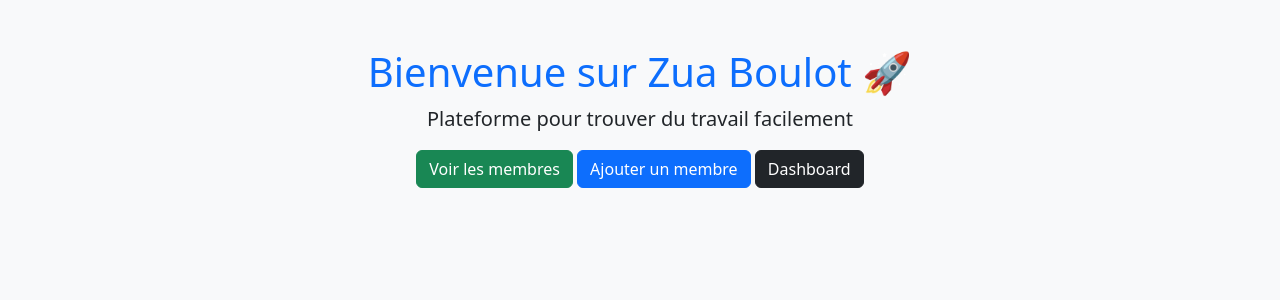
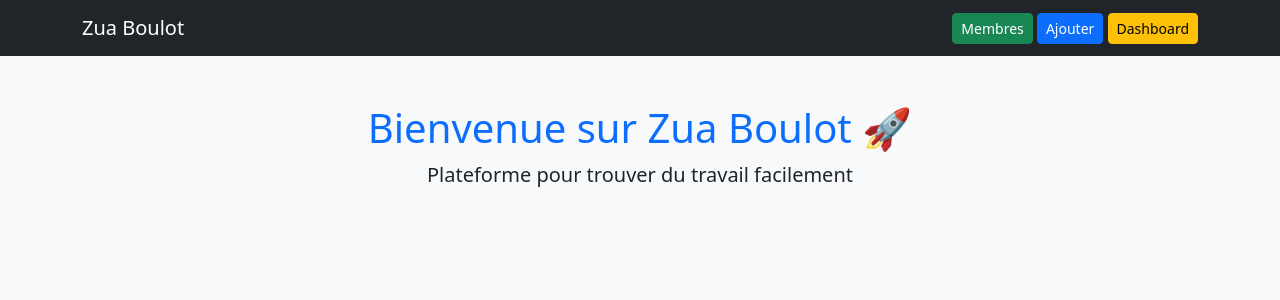
Before and after one commit to Dieumercipaku/zua-boulot-officiel, a Django app: page / in a window 1280 px wide. Shown: the top 300 px of the page. Run offline with Django 5.2, Linux system fonts and the light colour scheme.

Commit message:
add base template with navbar

```diff
--- a/membres/templates/base.html
+++ b/membres/templates/base.html
@@ -1,37 +1,29 @@
 <!DOCTYPE html>
 <html>
 <head>
-    <title>Zua Boulot ASBL</title>
-
-    <!-- Bootstrap -->
-    <link href="https://cdn.jsdelivr.net/npm/bootstrap@5.3.3/dist/css/bootstrap.min.css" rel="stylesheet">
+    <title>Zua Boulot</title>
+    <link href="https://cdn.jsdelivr.net/npm/bootstrap@5.3.0/dist/css/bootstrap.min.css" rel="stylesheet">
 </head>
-
 <body class="bg-light">
 
-<nav class="navbar navbar-expand-lg navbar-dark bg-primary">
-  <div class="container">
-    <a class="navbar-brand" href="/">Zua Boulot ASBL</a>
+<!-- 🔥 MENU / HEADER -->
+<nav class="navbar navbar-expand-lg navbar-dark bg-dark">
+    <div class="container">
+        <a class="navbar-brand" href="/">Zua Boulot</a>
 
-    <div class="navbar-nav">
-      <a class="nav-link text-white" href="/">Accueil</a>
-      <a class="nav-link text-white" href="/membres/">Membres</a>
-      <a class="nav-link text-white" href="/ajouter/">Ajouter</a>
+        <div>
+            <a href="/membres/" class="btn btn-success btn-sm">Membres</a>
+            <a href="/ajouter/" class="btn btn-primary btn-sm">Ajouter</a>
+            <a href="/dashboard/" class="btn btn-warning btn-sm">Dashboard</a>
+        </div>
     </div>
-  </div>
 </nav>
 
+<!-- 🔥 CONTENU -->
 <div class="container mt-4">
-
     {% block content %}
     {% endblock %}
-
 </div>
 
 </body>
 </html>
-<a href="/dashboard/" class="nav-link text-white">Dashboard</a>
-{% load static %}
-<link href="https://cdn.jsdelivr.net/npm/bootstrap@5.3.0/dist/css/bootstrap.min.css" rel="stylesheet">
-
-<script src="https://cdn.jsdelivr.net/npm/bootstrap@5.3.0/dist/js/bootstrap.bundle.min.js"></script>
--- a/templates/accueil.html
+++ b/templates/accueil.html
@@ -1,19 +1,10 @@
-<!DOCTYPE html>
-<html>
-<head>
-    <title>Zua Boulot</title>
-    <link href="https://cdn.jsdelivr.net/npm/bootstrap@5.3.0/dist/css/bootstrap.min.css" rel="stylesheet">
-</head>
-<body class="bg-light">
+{% extends 'base.html' %}
 
-<div class="container text-center mt-5">
+{% block content %}
+
+<div class="text-center mt-5">
     <h1 class="text-primary">Bienvenue sur Zua Boulot 🚀</h1>
     <p class="lead">Plateforme pour trouver du travail facilement</p>
-
-    <a href="/membres/" class="btn btn-success">Voir les membres</a>
-    <a href="/ajouter/" class="btn btn-primary">Ajouter un membre</a>
-    <a href="/dashboard/" class="btn btn-dark">Dashboard</a>
 </div>
 
-</body>
-</html>
+{% endblock %}
```
